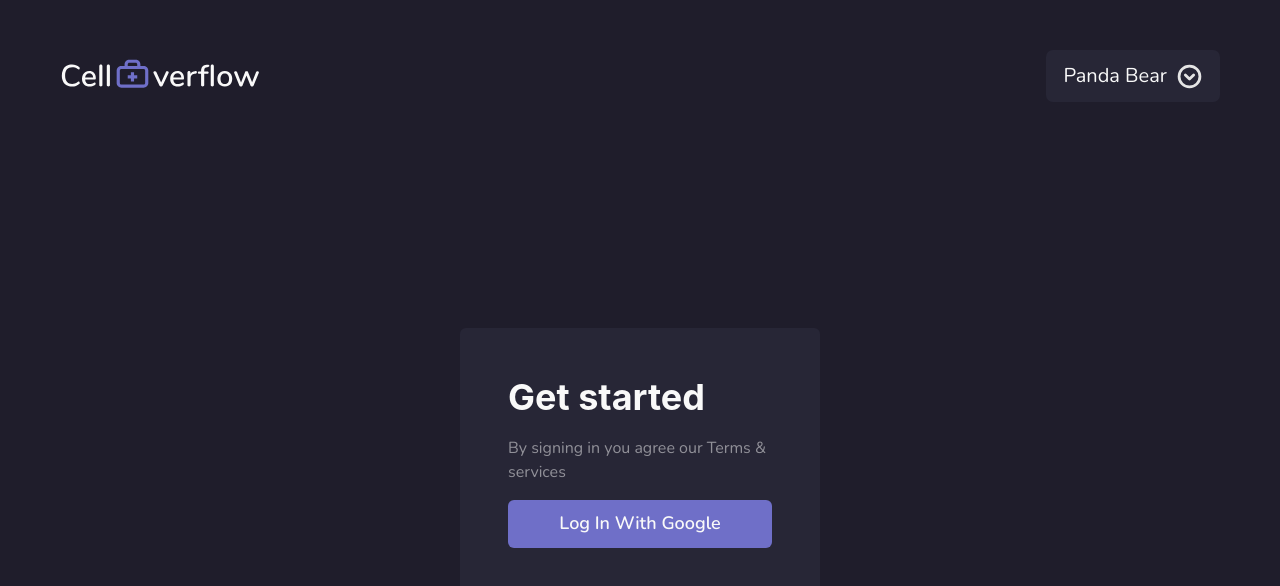
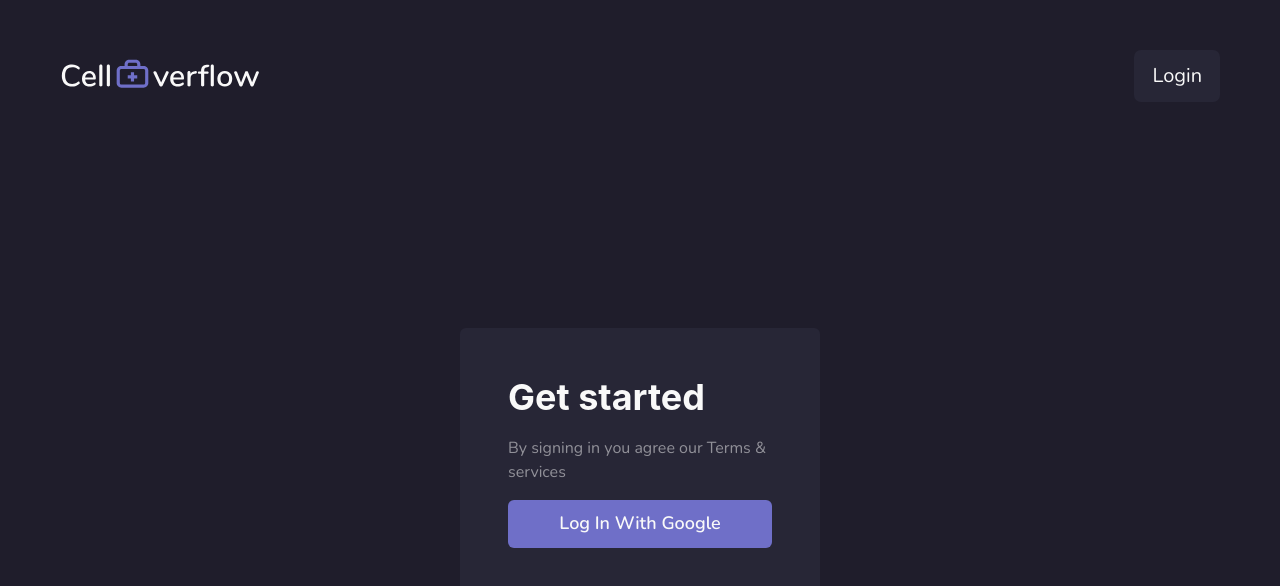
Before and after one commit to octoi/celloverflow, a React (Create React App) app: page /login in a window 1280 px wide. Shown: the top 586 px of the page. Built offline with nearby package versions, Linux system fonts and the light colour scheme; no server answers.

Commit message:
Never gonna give you up

```diff
--- a/src/components/Header.jsx
+++ b/src/components/Header.jsx
@@ -7,15 +7,19 @@ import logoText from '../assets/logo_text.svg';
 import logoIcon from '../assets/logo.svg';
 import downIcon from '../assets/down_icon.svg';
 
-import { useDispatch } from 'react-redux';
+import { useDispatch, useSelector } from 'react-redux';
 import { logout as userLogout } from '../redux/actions/userLogin';
+
+import { useHistory } from 'react-router-dom';
 
 export default function Header() {
   const dispatch = useDispatch();
+  const history = useHistory();
+
+  const user = useSelector(state => state.user?.user);
 
   const logout = () => {
     dispatch(userLogout());
-    window.location.reload();
   }
 
   return (
@@ -25,10 +29,11 @@ export default function Header() {
         <img className='logo-icon' src={logoIcon} alt='celloverflow' />
       </div>
 
-      <CustomModal
+      {!user && <Button onClick={() => history.push('/login')}>Login</Button>}
+      {user && <CustomModal
         ui={
           <Button>
-            <p>Panda Bear</p>
+            <p>{user.username}</p>
             <img src={downIcon} alt="more" />
           </Button>
         }
@@ -37,7 +42,7 @@ export default function Header() {
         <StyledButton style={{ background: 'var(--accent-color)' }}>Profile 😊</StyledButton>
         <StyledButton style={{ background: 'var(--accent-color)' }}>Settings ‍🧰</StyledButton>
         <StyledButton onClick={logout} style={{ background: 'var(--error-color)' }}>Logout 🚶‍♂️</StyledButton>
-      </CustomModal>
+      </CustomModal>}
     </HeaderContainer>
   )
 }
--- a/src/components/Modal.jsx
+++ b/src/components/Modal.jsx
@@ -1,4 +1,4 @@
-import React, { useEffect } from 'react';
+import React from 'react';
 import {
   Modal,
   ModalContent,
--- a/src/components/auth/AuthInitializer.jsx
+++ b/src/components/auth/AuthInitializer.jsx
@@ -11,6 +11,7 @@ export default function AuthInitializer({ children }) {
 
   useEffect(() => {
     auth.onAuthStateChanged(userData => {
+      if (!userData) return;
       const user = getUserObject(userData);
       dispatch(userLogin(user));
     })
```
